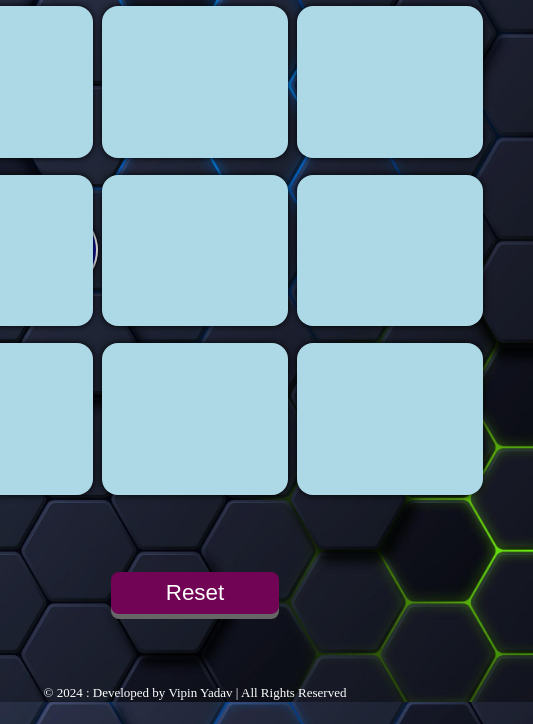
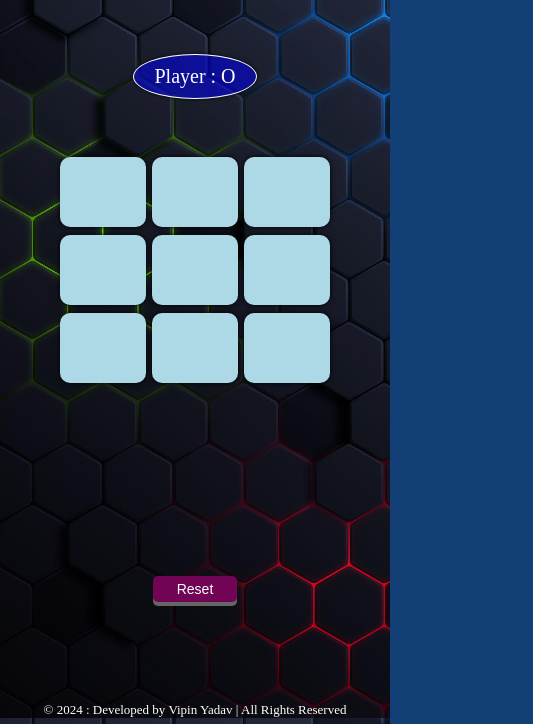
Before and after one commit to ivipinyadav14/tic-tac-toe, a plain HTML site: page index.html in a window 390 px wide. Shown: the part 120-844 px from the top of the page, 533 px wide, since content can reach past the window. Drawn offline with Linux system fonts and the light colour scheme.

Commit message:
make responsive across devices

```diff
--- a/index.html
+++ b/index.html
@@ -21,21 +21,22 @@
             <div class="mainGame">
                 <div class="game">
                     <button class="box"></button>
-                       <button class="box"></button>
                     <button class="box"></button>
                     <button class="box"></button>
                     <button class="box"></button>
                     <button class="box"></button>
                     <button class="box"></button>
-                     <button class="box"></button>
+                    <button class="box"></button>
+                    <button class="box"></button>
                     <button class="box"></button>
                 </div>
             </div>
 
             <div class="playerXContainer">
                 <button class="playerX playerXHide">Player : X</button>
-               </div>
+            </div>
         </div>
+
 
         <div class="reset">
             <div class="msgContainer hidden">
@@ -48,9 +49,11 @@
             </div>
         </div>
 
+
         <div class="footer">
             <p>&copy 2024 : Developed by Vipin Yadav | All Rights Reserved</p>
         </div>
+
     </main>
 
     <script src="app.js"></Script>
--- a/style.css
+++ b/style.css
@@ -3,9 +3,12 @@
     margin: 0px;
 }
 
+html{
+    font-size: 16px;
+}
+
 body{
-    /* background-color: #124076; */
-    height: 100%;
+    background-color: #124076;
     background-image: url("./Images/bgImageDesktop.jpg");
     background-size: cover;
     text-align: center;
@@ -13,20 +16,21 @@ body{
 
 h1 {
     color: white;
-    text-shadow: 1px 1px 2px black, 0 0 25px blue, 0 0 5px darkblue;
+    text-shadow: 0.06rem 0.06rem 0.12rem black, 0 0 1.6rem blue, 0 0 0.34rem darkblue;
     margin-top: 1rem;
     margin-bottom: 2rem;
 }
 
 .gameName{
     height: 12vh;
+    width: 100vw;
 }
 
 .gameContainer{
     height: 60vh;
+    width: 100vw;
     display: flex;
     justify-content: center;
-    flex-wrap: wrap;
 }
 
 .playerOContainer{
@@ -49,11 +53,11 @@ h1 {
     padding-top: 1rem;
     padding-bottom: 1rem;
     border-radius: 50%;
-    border: 2px solid white;
+    border: 0.12rem solid white;
     font-family: bold;
     color: white;
     background-color: rgba(0, 0, 255, 0.5);
-    box-shadow: 0 0 5px black;
+    box-shadow: 0 0 0.34rem black;
 }
 
 .playerX{
@@ -63,11 +67,11 @@ h1 {
     padding-top: 1rem;
     padding-bottom: 1rem;
     border-radius: 50%;
-    border: 2px solid white;
+    border: 0.12rem solid white;
     font-family: bold;
     color: white;
     background-color: rgba(255, 0, 0, 0.5);
-    box-shadow: 0 0 5px black;
+    box-shadow: 0 0 0.34rem black;
 }
 
 .mainGame{
@@ -82,6 +86,7 @@ h1 {
 
 .reset{
     height: 20vh;
+    width: 100vw;
     display: flex;
     margin-top: 0.3rem;
     gap: 1rem;
@@ -91,6 +96,7 @@ h1 {
 
 .footer{
     height: 2vh;
+    width: 100vw;
     margin-top: 0.5rem;
     color: white;
     font-size: small;
@@ -103,7 +109,6 @@ h1 {
     justify-content: center;
     align-items: center;
     flex-wrap: wrap;
-
 }
 
 .box{
@@ -112,15 +117,14 @@ h1 {
     border: none;
     border-radius: 1rem;
     margin: 0.3rem;
-    font-size: 10vh;
-    box-shadow: 0 0 7px black;
+    font-size: 3.5rem;
+    box-shadow: 0 0 0.5rem black;
     background-color: lightblue;
 }
 
 .box:active{
-    /* background-color: #3e8e41; */
-    box-shadow: 0 5px #666;
-    transform: translateY(4px);
+    box-shadow: 0 0.34rem #666;
+    transform: translateY(0.25rem);
 }
 
 .resetBtn{
@@ -131,17 +135,13 @@ h1 {
     border-radius: 0.5rem;
     background-color: #720455;
     color: white;
-    box-shadow: 0 5px #666;
+    box-shadow: 0 0.34rem #666;
 }
-
-/* .resetBtn:hover {
-    background-color: rgb(16, 195, 63);
-} */
 
 .resetBtn:active{
     background-color: #3e8e41;
-    box-shadow: 0 5px #666;
-    transform: translateY(4px);
+    box-shadow: 0 0.32 #666;
+    transform: translateY(0.25rem);
 }
 
 .newBtn{
@@ -152,18 +152,19 @@ h1 {
     border-radius: 0.5rem;
     background-color: #720455;
     color: white;
-    box-shadow: 0 4px #666;
+    box-shadow: 0 0.25rem #666;
 }
+
 .newBtn:active {
     background-color: #3e8e41;
-    box-shadow: 0 5px #666;
-    transform: translateY(3px);
+    box-shadow: 0 0.32rem #666;
+    transform: translateY(0.2rem);
 }
 
 #msg{
-    font-size: 38px;
+    font-size: 2.2rem;
     color: white;
-    text-shadow: 1px 1px 2px black;
+    text-shadow: 0.06rem 0.06rem 0.12rem black;
 }
 
 .hidden{
@@ -185,3 +186,92 @@ h1 {
 .playerXHide{
     display: none;
 }
+
+
+
+@media only screen and (max-width: 720px) {
+
+    html{
+        font-size: 10px;
+    }
+    body{
+        background-color: #124076;
+        background-image: url("./Images/bgImagePhone.jpg");
+        background-size: cover;
+    }
+
+    .gameName{
+        height: 15vh;
+        width: 100vw;
+    }
+    .gameName h1{
+        font-size: xx-large;
+    }
+
+    .gameContainer{
+        height: 60vh;
+        width: 100vw;
+        display: flex;
+        justify-content: center;
+        align-items: center;
+        flex-wrap: wrap;
+    }
+
+    .playerOContainer, .playerXContainer{
+        height: 10vh;
+        width: 100vw;
+        display: flex;
+        justify-content: center;
+        align-items: center;
+    }
+
+    .mainGame{
+        display: flex;
+        justify-content: center;
+        align-items: center;
+        gap: 4rem;
+    }
+
+    .box{
+        font-size: 4.5rem;
+    }
+
+    #msg{
+        font-size: 2.2rem;
+        color: white;
+        text-shadow: 0.06rem 0.06rem 0.12rem black;
+        margin-bottom: 2rem;
+    }
+
+    .reset{
+        height: 15vh;
+    }
+
+    .footer{
+        height: 3vh;
+        display: flex;
+        justify-content: center;
+        margin-top: 4rem;
+        align-items: end;
+    }
+
+    .game{
+        height: 60vw;
+        width: 80vw;
+    }
+
+    .box{
+        height: 18vw;
+        width: 22vw;
+    }
+
+    .resetBtn{
+        width: 10vh;
+        box-shadow: 0 0.4rem #666;
+    }
+
+    .newBtn{
+        width: 15vh;
+        box-shadow: 0 0.4rem #666;
+    }
+}
```
Also changed, not shown: Images/bgImagePhone.jpg (added).
